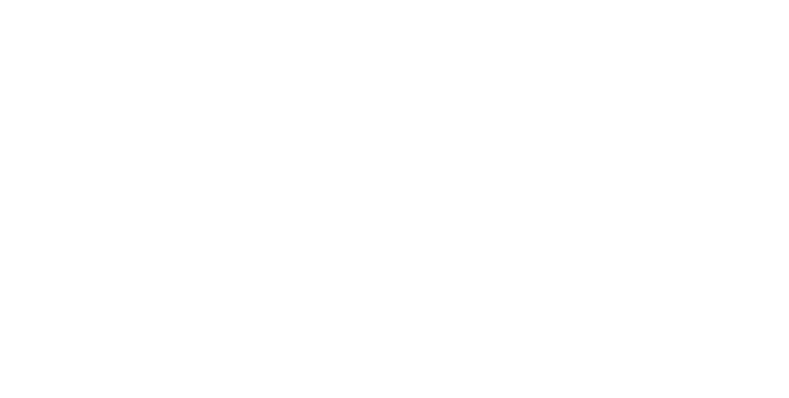
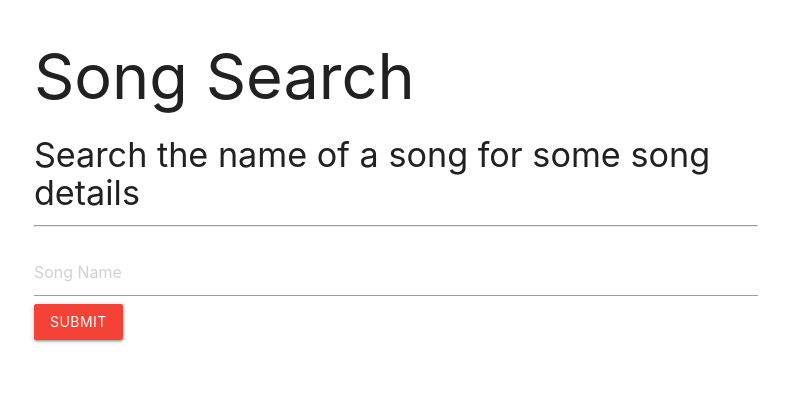
Before and after one commit to CharlotteFrancis/song-search, a plain HTML site: page index.html in a window 1280 px wide. Shown: the whole page, without its empty margins (244-1033 px from the left). Drawn offline with nearby package versions, Linux system fonts and the light colour scheme.

Commit message:
updated index.html

```diff
--- a/index.html
+++ b/index.html
@@ -11,7 +11,36 @@
     <link rel="stylesheet" href="./assets/style.css">
 </head>
 <body>
-    <header></header>
+    <header class="container">
+        <section class="row">
+            <section class="col s1"></section>
+            <section class="col s10 my-center">
+                <!-- code goes here! -->
+                <h1>Song Search</h1>
+                <h4>Search the name of a song for some song details</h4>
+                <hr>
+                <!--start form  -->
+                <div class="row">
+                    <form class="col s12">
+                      <div class="row">
+                        <div class="input-field col s12">
+                          <input placeholder="Song Name" id="song_name" type="text" class="validate">
+                          <!-- button -->
+                          <button class="btn waves-effect waves-light red" id="submit" type="submit" name="action">Submit</button>
+                        </div>
+                      </div>
+                    </form>
+                </div>
+                <!--end form  -->
+                <div class="content">
+                    <ul id="song_list"></ul>
+                </div>
+
+
+            </section>
+            <section class="col s1"></section>
+        </section>
+    </header>
 
 
     <!-- materialize -->
```
